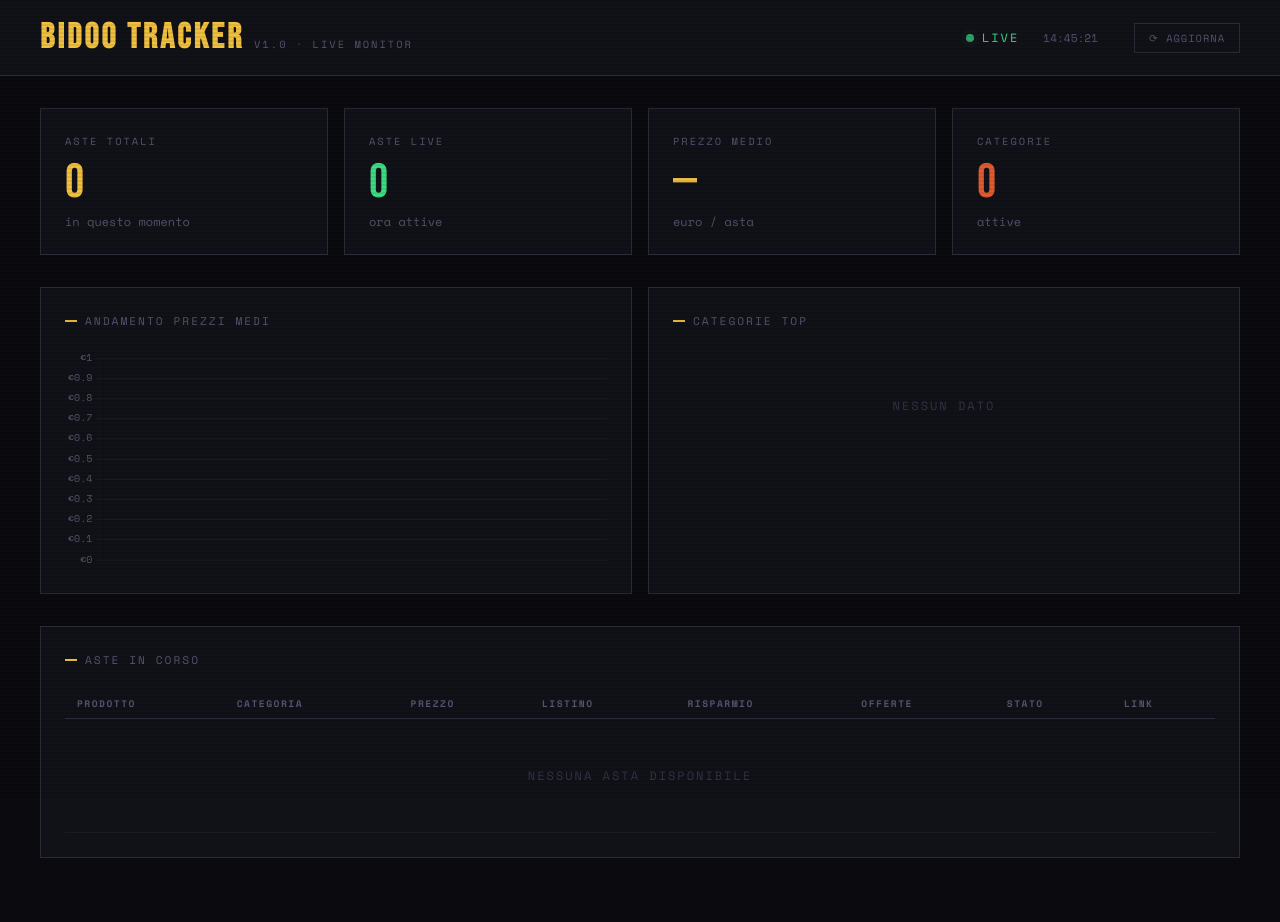
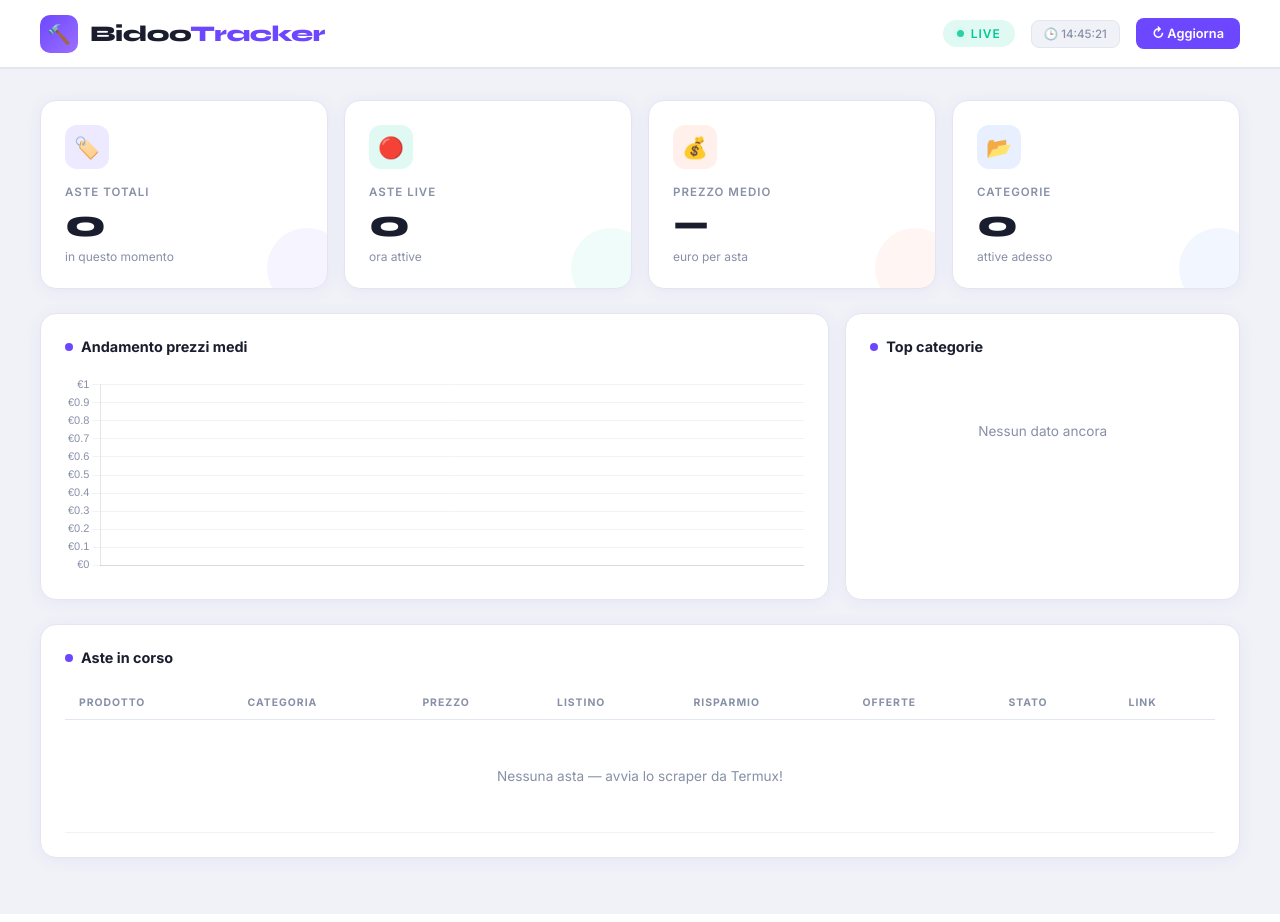
Before and after one commit to robertolarosa91-pixel/bidoo-tracker, a Flask app: page / in a window 1280 px wide. Run offline with Flask 3, Linux system fonts and the light colour scheme; data that the repository does not hold is empty.

Commit message:
Update index.html

```diff
--- a/dashboard/templates/index.html
+++ b/dashboard/templates/index.html
@@ -1,3 +1,4 @@
+
 <!DOCTYPE html>
 <html lang="it">
 <head>
@@ -5,100 +6,109 @@
 <meta name="viewport" content="width=device-width, initial-scale=1.0">
 <title>Bidoo Tracker</title>
 <link rel="preconnect" href="https://fonts.googleapis.com">
-<link href="https://fonts.googleapis.com/css2?family=Space+Mono:wght@400;700&family=Bebas+Neue&family=DM+Sans:wght@300;400;500&display=swap" rel="stylesheet">
+<link href="https://fonts.googleapis.com/css2?family=Inter:wght@300;400;500;600;700;800&family=Syne:wght@700;800&display=swap" rel="stylesheet">
 <script src="https://cdnjs.cloudflare.com/ajax/libs/Chart.js/4.4.1/chart.umd.min.js"></script>
 <style>
   :root {
-    --bg: #0a0a0f; --surface: #111118; --surface2: #18181f;
-    --border: #2a2a38; --accent: #f0c040; --accent2: #e05c30;
-    --green: #3ddc84; --text: #e8e8f0;
-    --font-mono: 'Space Mono', monospace;
-    --font-display: 'Bebas Neue', sans-serif;
-    --font-body: 'DM Sans', sans-serif;
+    --bg: #f0f2f7; --white: #ffffff; --border: #e2e6f0;
+    --accent: #6c47ff; --accent-light: #ede9ff;
+    --green: #00c896; --green-light: #e0faf3;
+    --orange: #ff6b35; --orange-light: #fff0eb;
+    --blue: #2979ff; --blue-light: #e8f0ff;
+    --text: #1a1d2e; --muted: #8890a8;
+    --shadow: 0 2px 16px rgba(108,71,255,0.07);
+    --shadow-hover: 0 8px 32px rgba(108,71,255,0.15);
   }
   *, *::before, *::after { box-sizing: border-box; margin: 0; padding: 0; }
-  body { background: var(--bg); color: var(--text); font-family: var(--font-body); min-height: 100vh; overflow-x: hidden; }
-  body::after { content: ''; position: fixed; inset: 0; background: repeating-linear-gradient(0deg, transparent, transparent 2px, rgba(0,0,0,0.07) 2px, rgba(0,0,0,0.07) 4px); pointer-events: none; z-index: 999; }
-  header { display: flex; align-items: center; justify-content: space-between; padding: 20px 40px; border-bottom: 1px solid var(--border); background: var(--surface); position: sticky; top: 0; z-index: 100; }
-  .logo { display: flex; align-items: baseline; gap: 10px; }
-  .logo h1 { font-family: var(--font-display); font-size: 2.2rem; letter-spacing: 3px; color: var(--accent); line-height: 1; }
-  .logo span { font-family: var(--font-mono); font-size: 0.65rem; color: #555570; text-transform: uppercase; letter-spacing: 2px; }
-  .header-right { display: flex; align-items: center; gap: 24px; }
-  .live-badge { display: flex; align-items: center; gap: 8px; font-family: var(--font-mono); font-size: 0.75rem; color: var(--green); text-transform: uppercase; letter-spacing: 2px; }
-  .live-dot { width: 8px; height: 8px; background: var(--green); border-radius: 50%; animation: pulse 1.5s ease-in-out infinite; }
-  @keyframes pulse { 0%, 100% { opacity: 1; box-shadow: 0 0 0 0 rgba(61,220,132,0.4); } 50% { opacity: 0.7; box-shadow: 0 0 0 6px rgba(61,220,132,0); } }
-  .last-update { font-family: var(--font-mono); font-size: 0.7rem; color: #555570; }
+  body { background: var(--bg); color: var(--text); font-family: 'Inter', sans-serif; min-height: 100vh; }
+  header { background: var(--white); border-bottom: 1px solid var(--border); padding: 0 40px; height: 68px; display: flex; align-items: center; justify-content: space-between; position: sticky; top: 0; z-index: 100; box-shadow: 0 1px 0 var(--border); }
+  .logo { display: flex; align-items: center; gap: 12px; }
+  .logo-icon { width: 38px; height: 38px; background: linear-gradient(135deg, var(--accent), #9c6fff); border-radius: 10px; display: flex; align-items: center; justify-content: center; font-size: 1.2rem; }
+  .logo h1 { font-family: 'Syne', sans-serif; font-size: 1.4rem; font-weight: 800; color: var(--text); letter-spacing: -0.5px; }
+  .logo h1 span { color: var(--accent); }
+  .header-right { display: flex; align-items: center; gap: 16px; }
+  .live-pill { display: flex; align-items: center; gap: 7px; background: var(--green-light); color: var(--green); padding: 6px 14px; border-radius: 99px; font-size: 0.75rem; font-weight: 600; text-transform: uppercase; letter-spacing: 1px; }
+  .live-dot { width: 7px; height: 7px; background: var(--green); border-radius: 50%; animation: pulse 1.5s ease-in-out infinite; }
+  @keyframes pulse { 0%, 100% { opacity: 1; box-shadow: 0 0 0 0 rgba(0,200,150,0.4); } 50% { opacity: 0.8; box-shadow: 0 0 0 5px rgba(0,200,150,0); } }
+  .update-badge { background: var(--bg); border: 1px solid var(--border); border-radius: 8px; padding: 6px 12px; font-size: 0.72rem; color: var(--muted); font-weight: 500; }
+  .refresh-btn { background: var(--accent); color: white; border: none; border-radius: 8px; padding: 8px 16px; font-size: 0.8rem; font-weight: 600; cursor: pointer; transition: all 0.2s; font-family: 'Inter', sans-serif; }
+  .refresh-btn:hover { background: #5535e0; transform: translateY(-1px); box-shadow: 0 4px 12px rgba(108,71,255,0.3); }
   main { padding: 32px 40px; max-width: 1400px; margin: 0 auto; }
-  .stats-grid { display: grid; grid-template-columns: repeat(4, 1fr); gap: 16px; margin-bottom: 32px; }
-  .stat-card { background: var(--surface); border: 1px solid var(--border); padding: 24px; position: relative; overflow: hidden; transition: border-color 0.2s; }
-  .stat-card:hover { border-color: var(--accent); }
-  .stat-card::before { content: ''; position: absolute; top: 0; left: 0; right: 0; height: 2px; background: var(--accent); transform: scaleX(0); transform-origin: left; transition: transform 0.3s ease; }
-  .stat-card:hover::before { transform: scaleX(1); }
-  .stat-label { font-family: var(--font-mono); font-size: 0.65rem; text-transform: uppercase; letter-spacing: 2px; color: #555570; margin-bottom: 10px; }
-  .stat-value { font-family: var(--font-display); font-size: 3rem; color: var(--accent); line-height: 1; }
-  .stat-value.green { color: var(--green); }
-  .stat-value.red { color: var(--accent2); }
-  .stat-sub { font-size: 0.75rem; color: #555570; margin-top: 6px; font-family: var(--font-mono); }
-  .content-row { display: grid; grid-template-columns: 1fr 1fr; gap: 16px; margin-bottom: 32px; }
-  .panel { background: var(--surface); border: 1px solid var(--border); padding: 24px; }
-  .panel-title { font-family: var(--font-mono); font-size: 0.7rem; text-transform: uppercase; letter-spacing: 2px; color: #555570; margin-bottom: 20px; display: flex; align-items: center; gap: 8px; }
-  .panel-title::before { content: ''; display: inline-block; width: 12px; height: 2px; background: var(--accent); }
-  .category-bars { display: flex; flex-direction: column; gap: 12px; }
-  .cat-row { display: flex; align-items: center; gap: 12px; }
-  .cat-name { font-size: 0.8rem; color: var(--text); width: 120px; white-space: nowrap; overflow: hidden; text-overflow: ellipsis; }
-  .cat-bar-wrap { flex: 1; height: 6px; background: var(--surface2); border: 1px solid var(--border); overflow: hidden; }
-  .cat-bar { height: 100%; background: var(--accent); transition: width 1s ease; }
-  .cat-count { font-family: var(--font-mono); font-size: 0.7rem; color: #555570; width: 30px; text-align: right; }
-  .table-wrap { overflow-x: auto; }
-  table { width: 100%; border-collapse: collapse; font-size: 0.82rem; }
-  thead tr { border-bottom: 1px solid var(--border); }
-  th { font-family: var(--font-mono); font-size: 0.6rem; text-transform: uppercase; letter-spacing: 1.5px; color: #555570; padding: 8px 12px; text-align: left; white-space: nowrap; }
-  tbody tr { border-bottom: 1px solid #1a1a24; transition: background 0.15s; }
-  tbody tr:hover { background: var(--surface2); }
-  td { padding: 10px 12px; vertical-align: middle; }
-  .title-cell { max-width: 240px; white-space: nowrap; overflow: hidden; text-overflow: ellipsis; font-weight: 500; }
-  .price-tag { font-family: var(--font-mono); font-size: 0.85rem; color: var(--accent); font-weight: 700; }
-  .savings-pct { font-family: var(--font-mono); font-size: 0.7rem; color: var(--green); }
-  .cat-badge { display: inline-block; padding: 2px 8px; border: 1px solid var(--border); font-size: 0.65rem; font-family: var(--font-mono); text-transform: uppercase; letter-spacing: 1px; color: #888898; }
-  .status-live { display: inline-flex; align-items: center; gap: 5px; color: var(--green); font-family: var(--font-mono); font-size: 0.7rem; font-weight: 700; }
+  .stats-grid { display: grid; grid-template-columns: repeat(4, 1fr); gap: 16px; margin-bottom: 24px; }
+  .stat-card { background: var(--white); border-radius: 16px; padding: 24px; box-shadow: var(--shadow); border: 1px solid var(--border); transition: all 0.2s; position: relative; overflow: hidden; }
+  .stat-card:hover { transform: translateY(-2px); box-shadow: var(--shadow-hover); }
+  .stat-icon { width: 44px; height: 44px; border-radius: 12px; display: flex; align-items: center; justify-content: center; font-size: 1.3rem; margin-bottom: 16px; }
+  .stat-icon.purple { background: var(--accent-light); }
+  .stat-icon.green { background: var(--green-light); }
+  .stat-icon.orange { background: var(--orange-light); }
+  .stat-icon.blue { background: var(--blue-light); }
+  .stat-label { font-size: 0.72rem; font-weight: 600; text-transform: uppercase; letter-spacing: 1px; color: var(--muted); margin-bottom: 6px; }
+  .stat-value { font-family: 'Syne', sans-serif; font-size: 2.4rem; font-weight: 800; color: var(--text); line-height: 1; margin-bottom: 6px; }
+  .stat-sub { font-size: 0.75rem; color: var(--muted); }
+  .corner-deco { position: absolute; bottom: -20px; right: -20px; width: 80px; height: 80px; border-radius: 50%; opacity: 0.06; }
+  .stat-card:nth-child(1) .corner-deco { background: var(--accent); }
+  .stat-card:nth-child(2) .corner-deco { background: var(--green); }
+  .stat-card:nth-child(3) .corner-deco { background: var(--orange); }
+  .stat-card:nth-child(4) .corner-deco { background: var(--blue); }
+  .content-row { display: grid; grid-template-columns: 2fr 1fr; gap: 16px; margin-bottom: 24px; }
+  .panel { background: var(--white); border-radius: 16px; padding: 24px; box-shadow: var(--shadow); border: 1px solid var(--border); }
+  .panel-header { display: flex; align-items: center; justify-content: space-between; margin-bottom: 20px; }
+  .panel-title { font-size: 0.9rem; font-weight: 700; color: var(--text); display: flex; align-items: center; gap: 8px; }
+  .panel-title .dot { width: 8px; height: 8px; border-radius: 50%; background: var(--accent); }
+  .category-bars { display: flex; flex-direction: column; gap: 14px; }
+  .cat-row { display: flex; flex-direction: column; gap: 5px; }
+  .cat-top { display: flex; justify-content: space-between; align-items: center; }
+  .cat-name { font-size: 0.8rem; font-weight: 500; color: var(--text); }
+  .cat-count { font-size: 0.75rem; font-weight: 600; color: var(--muted); }
+  .cat-bar-wrap { height: 6px; background: var(--bg); border-radius: 99px; overflow: hidden; }
+  .cat-bar { height: 100%; background: linear-gradient(90deg, var(--accent), #9c6fff); border-radius: 99px; transition: width 1s ease; }
+  .full-panel { background: var(--white); border-radius: 16px; padding: 24px; box-shadow: var(--shadow); border: 1px solid var(--border); margin-bottom: 24px; }
+  .table-wrap { overflow-x: auto; margin-top: 4px; }
+  table { width: 100%; border-collapse: collapse; font-size: 0.83rem; }
+  thead th { padding: 10px 14px; text-align: left; font-size: 0.65rem; font-weight: 700; text-transform: uppercase; letter-spacing: 1px; color: var(--muted); border-bottom: 1px solid var(--border); white-space: nowrap; }
+  tbody tr { border-bottom: 1px solid var(--bg); transition: background 0.15s; }
+  tbody tr:hover { background: #f7f8fc; }
+  td { padding: 12px 14px; vertical-align: middle; }
+  .title-cell { max-width: 220px; white-space: nowrap; overflow: hidden; text-overflow: ellipsis; font-weight: 600; color: var(--text); }
+  .price-chip { display: inline-block; background: var(--accent-light); color: var(--accent); font-weight: 700; font-size: 0.82rem; padding: 4px 10px; border-radius: 8px; }
+  .savings-chip { display: inline-block; background: var(--green-light); color: var(--green); font-weight: 600; font-size: 0.75rem; padding: 3px 8px; border-radius: 6px; }
+  .cat-chip { display: inline-block; background: var(--bg); color: var(--muted); font-size: 0.7rem; font-weight: 600; padding: 3px 9px; border-radius: 6px; text-transform: uppercase; letter-spacing: 0.5px; }
+  .status-live { display: inline-flex; align-items: center; gap: 5px; background: var(--green-light); color: var(--green); font-size: 0.7rem; font-weight: 700; padding: 4px 10px; border-radius: 6px; }
   .status-live::before { content: ''; width: 6px; height: 6px; background: var(--green); border-radius: 50%; animation: pulse 1.5s infinite; }
-  .status-timer { font-family: var(--font-mono); font-size: 0.75rem; color: #888898; }
-  .bids-count { font-family: var(--font-mono); font-size: 0.75rem; color: var(--accent2); }
-  .full-panel { background: var(--surface); border: 1px solid var(--border); padding: 24px; margin-bottom: 32px; }
-  .refresh-btn { background: none; border: 1px solid var(--border); color: #555570; font-family: var(--font-mono); font-size: 0.65rem; text-transform: uppercase; letter-spacing: 1px; padding: 6px 14px; cursor: pointer; transition: all 0.2s; margin-left: 12px; }
-  .refresh-btn:hover { border-color: var(--accent); color: var(--accent); }
-  canvas { max-height: 220px; }
-  a { color: var(--accent); text-decoration: none; }
+  .status-timer { display: inline-block; background: var(--orange-light); color: var(--orange); font-size: 0.7rem; font-weight: 600; padding: 4px 10px; border-radius: 6px; }
+  .bids-num { font-weight: 700; color: var(--blue); }
+  a { color: var(--accent); text-decoration: none; font-weight: 600; }
   a:hover { text-decoration: underline; }
-  .empty { text-align: center; padding: 48px 0; font-family: var(--font-mono); font-size: 0.75rem; color: #333348; text-transform: uppercase; letter-spacing: 2px; }
-  @media (max-width: 900px) { main { padding: 20px; } header { padding: 16px 20px; } .stats-grid { grid-template-columns: repeat(2, 1fr); } .content-row { grid-template-columns: 1fr; } }
+  .empty { text-align: center; padding: 48px 0; color: var(--muted); font-size: 0.85rem; }
+  canvas { max-height: 200px; }
+  @media (max-width: 900px) { main { padding: 20px 16px; } header { padding: 0 16px; } .stats-grid { grid-template-columns: repeat(2, 1fr); } .content-row { grid-template-columns: 1fr; } }
 </style>
 </head>
 <body>
 <header>
   <div class="logo">
-    <h1>BIDOO TRACKER</h1>
-    <span>v1.0 · live monitor</span>
+    <div class="logo-icon">🔨</div>
+    <h1>Bidoo<span>Tracker</span></h1>
   </div>
   <div class="header-right">
-    <div class="live-badge"><div class="live-dot"></div>Live</div>
-    <div class="last-update" id="lastUpdate">--:--:--</div>
-    <button class="refresh-btn" onclick="loadAll()">⟳ Aggiorna</button>
+    <div class="live-pill"><div class="live-dot"></div>Live</div>
+    <div class="update-badge">🕒 <span id="lastUpdate">--:--</span></div>
+    <button class="refresh-btn" onclick="loadAll()">↻ Aggiorna</button>
   </div>
 </header>
 <main>
   <div class="stats-grid">
-    <div class="stat-card"><div class="stat-label">Aste Totali</div><div class="stat-value" id="statTotal">—</div><div class="stat-sub">in questo momento</div></div>
-    <div class="stat-card"><div class="stat-label">Aste LIVE</div><div class="stat-value green" id="statLive">—</div><div class="stat-sub">ora attive</div></div>
-    <div class="stat-card"><div class="stat-label">Prezzo Medio</div><div class="stat-value" id="statAvg">—</div><div class="stat-sub">euro / asta</div></div>
-    <div class="stat-card"><div class="stat-label">Categorie</div><div class="stat-value red" id="statCats">—</div><div class="stat-sub">attive</div></div>
+    <div class="stat-card"><div class="stat-icon purple">🏷️</div><div class="stat-label">Aste Totali</div><div class="stat-value" id="statTotal">—</div><div class="stat-sub">in questo momento</div><div class="corner-deco"></div></div>
+    <div class="stat-card"><div class="stat-icon green">🔴</div><div class="stat-label">Aste Live</div><div class="stat-value" id="statLive">—</div><div class="stat-sub">ora attive</div><div class="corner-deco"></div></div>
+    <div class="stat-card"><div class="stat-icon orange">💰</div><div class="stat-label">Prezzo Medio</div><div class="stat-value" id="statAvg">—</div><div class="stat-sub">euro per asta</div><div class="corner-deco"></div></div>
+    <div class="stat-card"><div class="stat-icon blue">📂</div><div class="stat-label">Categorie</div><div class="stat-value" id="statCats">—</div><div class="stat-sub">attive adesso</div><div class="corner-deco"></div></div>
   </div>
   <div class="content-row">
-    <div class="panel"><div class="panel-title">Andamento prezzi medi</div><canvas id="priceChart"></canvas></div>
-    <div class="panel"><div class="panel-title">Categorie top</div><div class="category-bars" id="catBars"><div class="empty">Caricamento...</div></div></div>
+    <div class="panel"><div class="panel-header"><div class="panel-title"><div class="dot"></div>Andamento prezzi medi</div></div><canvas id="priceChart"></canvas></div>
+    <div class="panel"><div class="panel-header"><div class="panel-title"><div class="dot"></div>Top categorie</div></div><div class="category-bars" id="catBars"><div class="empty">Caricamento...</div></div></div>
   </div>
   <div class="full-panel">
-    <div class="panel-title">Aste in corso</div>
+    <div class="panel-header"><div class="panel-title"><div class="dot"></div>Aste in corso</div></div>
     <div class="table-wrap">
       <table>
         <thead><tr><th>Prodotto</th><th>Categoria</th><th>Prezzo</th><th>Listino</th><th>Risparmio</th><th>Offerte</th><th>Stato</th><th>Link</th></tr></thead>
@@ -110,40 +120,46 @@
 <script>
 let priceChart = null;
 async function loadStats() {
+  try {
     const res = await fetch('/api/stats');
     const s = await res.json();
-  document.getElementById('statTotal').textContent = s.total || '0';
-  document.getElementById('statLive').textContent = s.live || '0';
+    document.getElementById('statTotal').textContent = s.total ?? '0';
+    document.getElementById('statLive').textContent = s.live ?? '0';
     document.getElementById('statAvg').textContent = s.avg_price ? '€' + s.avg_price : '—';
-  document.getElementById('statCats').textContent = s.categories ? s.categories.length : '0';
-  document.getElementById('lastUpdate').textContent = s.last_update || '--:--';
+    document.getElementById('statCats').textContent = s.categories?.length ?? '0';
+    document.getElementById('lastUpdate').textContent = s.last_update ?? '--:--';
     const container = document.getElementById('catBars');
-  if (!s.categories || s.categories.length === 0) { container.innerHTML = '<div class="empty">Nessun dato</div>'; return; }
+    if (!s.categories?.length) { container.innerHTML = '<div class="empty">Nessun dato ancora</div>'; return; }
     const max = s.categories[0].count;
-  container.innerHTML = s.categories.slice(0, 7).map(c => `<div class="cat-row"><div class="cat-name">${c.name}</div><div class="cat-bar-wrap"><div class="cat-bar" style="width:${(c.count/max*100).toFixed(1)}%"></div></div><div class="cat-count">${c.count}</div></div>`).join('');
+    container.innerHTML = s.categories.slice(0, 6).map(c => `<div class="cat-row"><div class="cat-top"><span class="cat-name">${c.name}</span><span class="cat-count">${c.count}</span></div><div class="cat-bar-wrap"><div class="cat-bar" style="width:${(c.count/max*100).toFixed(1)}%"></div></div></div>`).join('');
+  } catch(e) { console.error(e); }
 }
 async function loadPriceChart() {
+  try {
     const res = await fetch('/api/price-history');
     const data = await res.json();
     const ctx = document.getElementById('priceChart').getContext('2d');
     if (priceChart) priceChart.destroy();
     priceChart = new Chart(ctx, {
       type: 'line',
-    data: { labels: data.map(d => d.time), datasets: [{ data: data.map(d => d.avg_price), borderColor: '#f0c040', backgroundColor: 'rgba(240,192,64,0.08)', borderWidth: 2, pointRadius: 3, pointBackgroundColor: '#f0c040', fill: true, tension: 0.4 }] },
-    options: { responsive: true, plugins: { legend: { display: false }, tooltip: { callbacks: { label: ctx => '€' + ctx.raw } } }, scales: { x: { grid: { color: '#1a1a24' }, ticks: { color: '#555570', font: { family: 'Space Mono', size: 10 } } }, y: { grid: { color: '#1a1a24' }, ticks: { color: '#555570', font: { family: 'Space Mono', size: 10 }, callback: v => '€' + v } } } }
+      data: { labels: data.map(d => d.time), datasets: [{ data: data.map(d => d.avg_price), borderColor: '#6c47ff', backgroundColor: 'rgba(108,71,255,0.08)', borderWidth: 2.5, pointRadius: 4, pointBackgroundColor: '#fff', pointBorderColor: '#6c47ff', pointBorderWidth: 2, fill: true, tension: 0.4 }] },
+      options: { responsive: true, plugins: { legend: { display: false }, tooltip: { callbacks: { label: c => '€' + c.raw } } }, scales: { x: { grid: { color: '#f0f2f7' }, ticks: { color: '#8890a8', font: { size: 11 } } }, y: { grid: { color: '#f0f2f7' }, ticks: { color: '#8890a8', font: { size: 11 }, callback: v => '€' + v } } } }
     });
+  } catch(e) { console.error(e); }
 }
 async function loadAuctions() {
+  try {
     const res = await fetch('/api/auctions');
     const auctions = await res.json();
     const tbody = document.getElementById('auctionsTable');
-  if (!auctions.length) { tbody.innerHTML = '<tr><td colspan="8" class="empty">Nessuna asta disponibile</td></tr>'; return; }
+    if (!auctions.length) { tbody.innerHTML = '<tr><td colspan="8" class="empty">Nessuna asta — avvia lo scraper da Termux!</td></tr>'; return; }
     tbody.innerHTML = auctions.map(a => {
-    const savings = a.retail_price > 0 ? `<span class="savings-pct">−${(100 - a.current_price / a.retail_price * 100).toFixed(0)}%</span>` : '—';
-    const status = a.is_live ? `<span class="status-live">LIVE</span>` : `<span class="status-timer">${a.time_left || '?'}</span>`;
-    const link = a.url ? `<a href="${a.url}" target="_blank">→</a>` : '—';
-    return `<tr><td class="title-cell">${a.title}</td><td><span class="cat-badge">${a.category}</span></td><td><span class="price-tag">€${a.current_price}</span></td><td style="color:#555570;font-family:'Space Mono',monospace;font-size:0.75rem">€${a.retail_price}</td><td>${savings}</td><td><span class="bids-count">${a.bids_count}</span></td><td>${status}</td><td>${link}</td></tr>`;
+      const savings = a.retail_price > 0 ? `<span class="savings-chip">−${(100 - a.current_price / a.retail_price * 100).toFixed(0)}%</span>` : '—';
+      const status = a.is_live ? `<span class="status-live">LIVE</span>` : `<span class="status-timer">⏱ ${a.time_left || '?'}</span>`;
+      const link = a.url ? `<a href="${a.url}" target="_blank">→ Vai</a>` : '—';
+      return `<tr><td class="title-cell">${a.title}</td><td><span class="cat-chip">${a.category}</span></td><td><span class="price-chip">€${a.current_price}</span></td><td style="color:#8890a8;font-size:0.8rem">€${a.retail_price}</td><td>${savings}</td><td><span class="bids-num">${a.bids_count}</span></td><td>${status}</td><td>${link}</td></tr>`;
     }).join('');
+  } catch(e) { console.error(e); }
 }
 async function loadAll() { await Promise.all([loadStats(), loadPriceChart(), loadAuctions()]); }
 loadAll();
```
Lines whose indentation alone changed are shown as unchanged.
